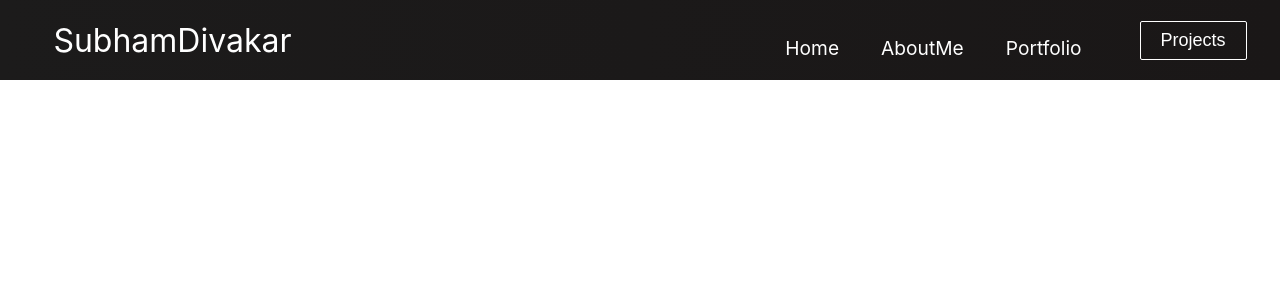
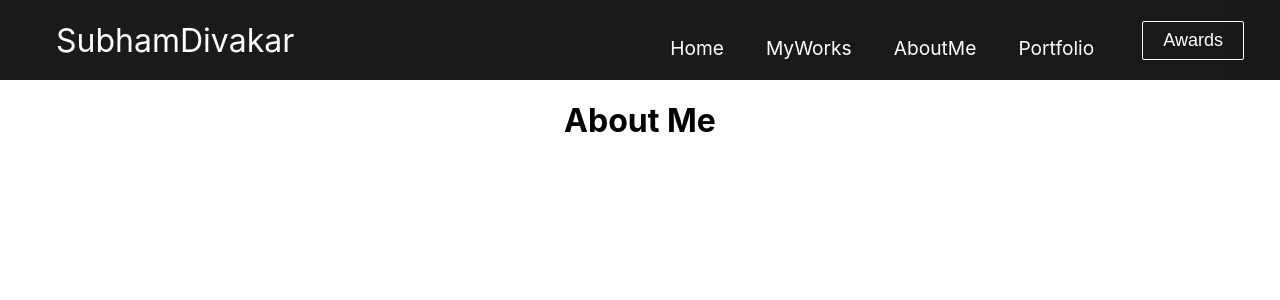
Before and after one commit to shubham10divakar/showcasehub, a React (Create React App) app: page /aboutme in a window 1280 px wide. Shown: the top 300 px of the page. Built offline with nearby package versions, Linux system fonts and the light colour scheme.

Commit message:
Minor cosmetic changes and few code additions

```diff
--- a/src/App.js
+++ b/src/App.js
@@ -4,9 +4,13 @@ import video from '../src/videos/video-1.mp4'
 import Navbar from './components/Navbar';
 import Home from './components/pages/Home';
 import { BrowserRouter as Router, Routes, Route } from 'react-router-dom';
-import Services from './components/pages/Services';
+import Services from './components/pages/Portfolio';
 import Products from './components/pages/Products';
 import SignUp from './components/pages/SignUp';
+import Awards from './components/pages/Awards';
+import AboutMe from './components/pages/AboutMe';
+import Portfolio from './components/pages/Portfolio';
+import Projects from './components/pages/Projects'
 
 function App() {
   return (
@@ -16,9 +20,11 @@ function App() {
         <Routes>
          <Route>
            <Route path="/showcasehub" element={<Home />} />
-           <Route path="/services" element={<Services />} />
-           <Route path="/products" element={<Products />} />
+           <Route path="/aboutme" element={<AboutMe />} />
+           <Route path="/portfolio" element={<Portfolio />} />
            <Route path="/SignUp" element={<SignUp />} />
+           <Route path='/awards' element={<Awards />} />
+           <Route path='/projects' element={<Projects />} />
          </Route>
        </Routes>
       </Router>
--- a/src/components/Button.js
+++ b/src/components/Button.js
@@ -32,7 +32,7 @@ export const Button = ({
   const checkButtonSize = SIZES.includes(buttonSize) ? buttonSize : SIZES[0];
 
   return (
-    <Link to='/sign-up' className='btn-mobile'>
+    <Link to='/awards' className='btn-mobile'>
       <button
         className={`btn ${checkButtonStyle} ${checkButtonSize}`}
         onClick={onClick}
--- a/src/components/HeroSection.js
+++ b/src/components/HeroSection.js
@@ -7,7 +7,6 @@ import video from '../videos/video-1.mp4'
 function HeroSection() {
   return (
     <div className='hero-container'>
-      <h5>sdfsdfsd</h5>
       <video src={video} autoPlay muted loop />
       <h1>ADVENTURE AWAITS</h1>
       <p>What are you waiting for?</p>
@@ -17,7 +16,7 @@ function HeroSection() {
           buttonStyle='btn--outline'
           buttonSize='btn--large'
         >
-          GET STARTED
+          My Portfolio
         </Button>
         <Button
           className='btns'
@@ -25,7 +24,7 @@ function HeroSection() {
           buttonSize='btn--large'
           onClick={console.log('hey')}
         >
-          WATCH TRAILER <i className='far fa-play-circle' />
+          Awards&Recognition <i className='far fa-play-circle' />
         </Button>
       </div>
     </div>
--- a/src/components/Navbar.js
+++ b/src/components/Navbar.js
@@ -43,7 +43,16 @@ function Navbar() {
             </li>
             <li className='nav-item'>
               <Link
-                to='/services'
+                to='/myworks'
+                className='nav-links'
+                onClick={closeMobileMenu}
+              >
+                MyWorks
+              </Link>
+            </li>
+            <li className='nav-item'>
+              <Link
+                to='/aboutme'
                 className='nav-links'
                 onClick={closeMobileMenu}
               >
@@ -52,7 +61,7 @@ function Navbar() {
             </li>
             <li className='nav-item'>
               <Link
-                to='/products'
+                to='/portfolio'
                 className='nav-links'
                 onClick={closeMobileMenu}
               >
@@ -60,17 +69,8 @@ function Navbar() {
               </Link>
             </li>
 
-            <li>
-              <Link
-                to='/sign-up'
-                className='nav-links-mobile'
-                onClick={closeMobileMenu}
-              >
-                Contact
-              </Link>
-            </li>
           </ul>
-          {button && <Button buttonStyle='btn--outline'>Projects</Button>}
+                {button && <Button buttonStyle='btn--outline'>Awards</Button>}
         </div>
       </nav>
     </>
--- a/src/components/pages/AboutMe.js
+++ b/src/components/pages/AboutMe.js
@@ -1,6 +1,6 @@
 import React from 'react';
 import '../../App.css';
 
-export default function SignUp() {
-  return <h1 className='sign-up'>LIKE & SUBSCRIBE</h1>;
+export default function AboutMe() {
+  return <h1 className='sign-up'>About Me</h1>;
 }
--- /dev/null
+++ b/src/components/pages/Awards.js
@@ -0,0 +1,6 @@
+import React from 'react';
+import '../../App.css';
+
+export default function Awards() {
+  return <h1 className='awards'>Awards Section</h1>;
+}
--- /dev/null
+++ b/src/components/pages/Portfolio.js
@@ -0,0 +1,6 @@
+import React from 'react';
+import '../../App.css';
+
+export default function Portfolio() {
+  return <h1 className='services'>Portfolio</h1>;
+}
--- /dev/null
+++ b/src/components/pages/Projects.js
@@ -0,0 +1,6 @@
+import React from 'react';
+import '../../App.css';
+
+export default function Projects() {
+  return <h1 className='services'>Projects Section</h1>;
+}
--- a/src/components/pages/Services.js
+++ /dev/null
@@ -1,6 +0,0 @@
-import React from 'react';
-import '../../App.css';
-
-export default function Services() {
-  return <h1 className='services'>SERVICES</h1>;
-}
```
